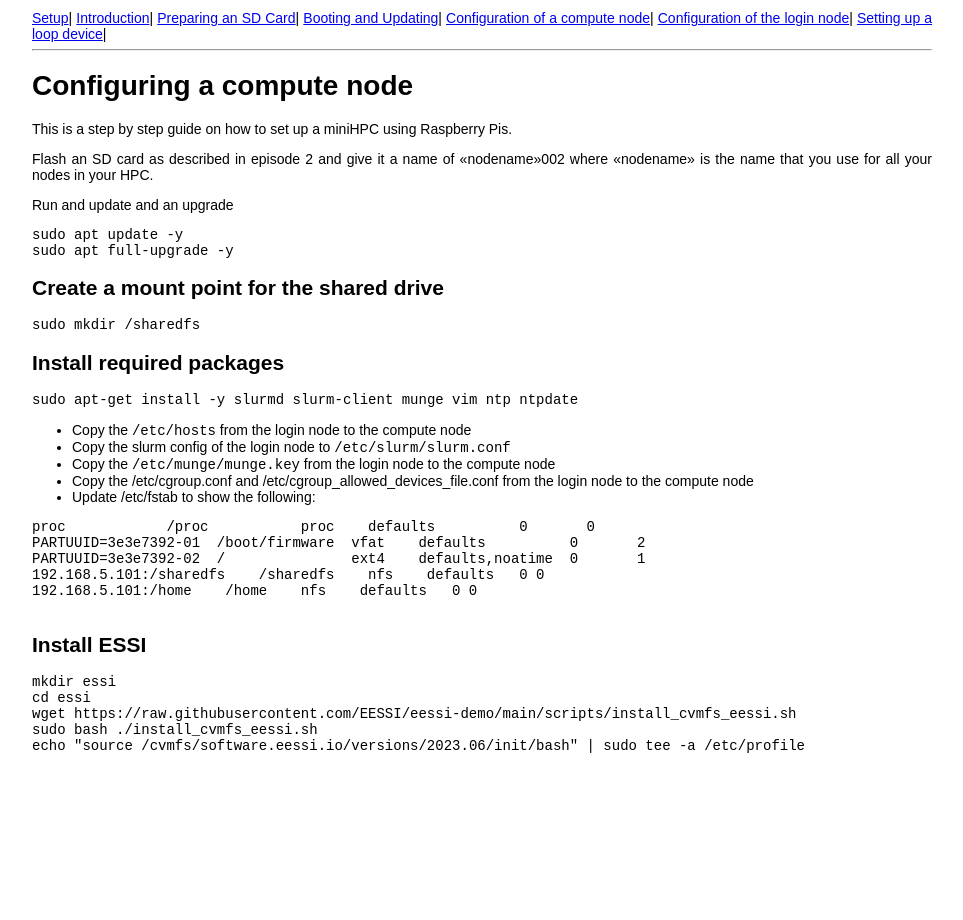
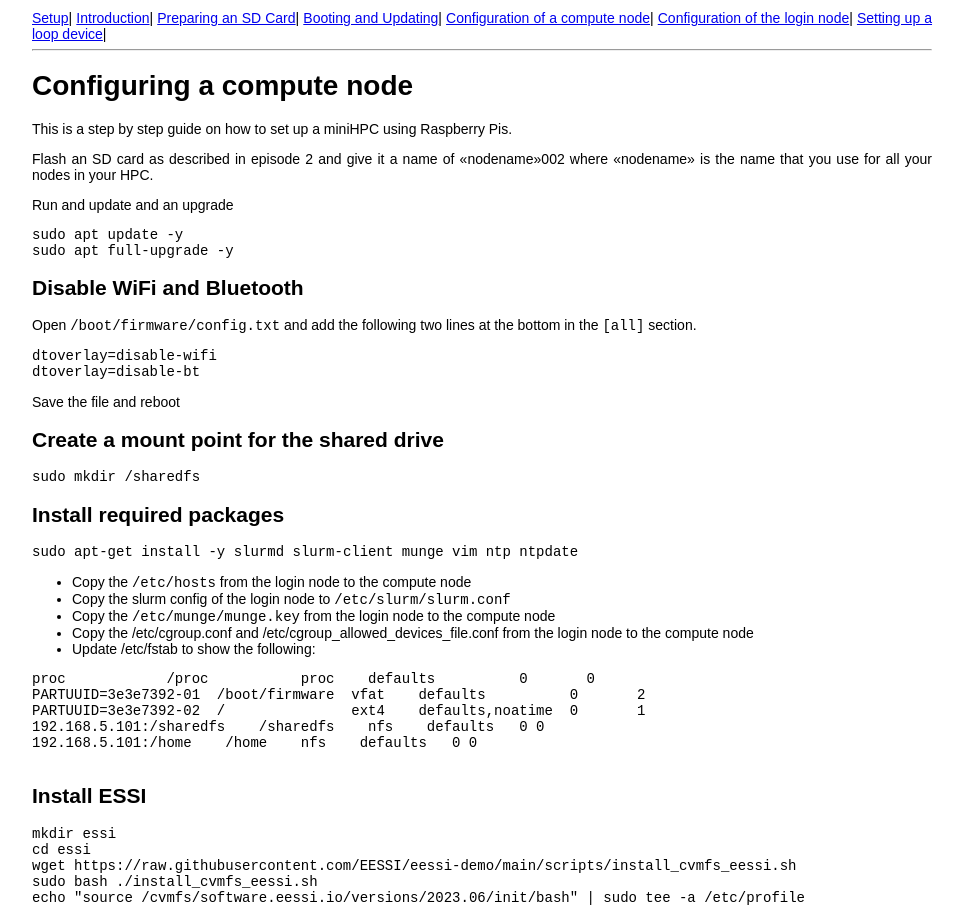
Before and after one commit to carpentriesoffline/Building_a_miniHPC_for_Training, a Jekyll site: the page built from 04-configurationCompute.md, in a window 1280 px wide. Shown: the whole page, without its empty margins (158-1121 px from the left). Built offline with Jekyll 4.4.1, drawn with Linux system fonts in a browser that asks for light colours.

Commit message:
Update 04-configurationCompute.md

````diff
--- a/04-configurationCompute.md
+++ b/04-configurationCompute.md
@@ -13,6 +13,14 @@ Run and update and an upgrade
 sudo apt update -y
 sudo apt full-upgrade -y
 ```
+
+## Disable WiFi and Bluetooth
+Open `/boot/firmware/config.txt` and add the following two lines at the bottom in the `[all]` section.
+```
+dtoverlay=disable-wifi
+dtoverlay=disable-bt
+```
+Save the file and reboot
 
 ## Create a mount point for the shared drive
 
````
